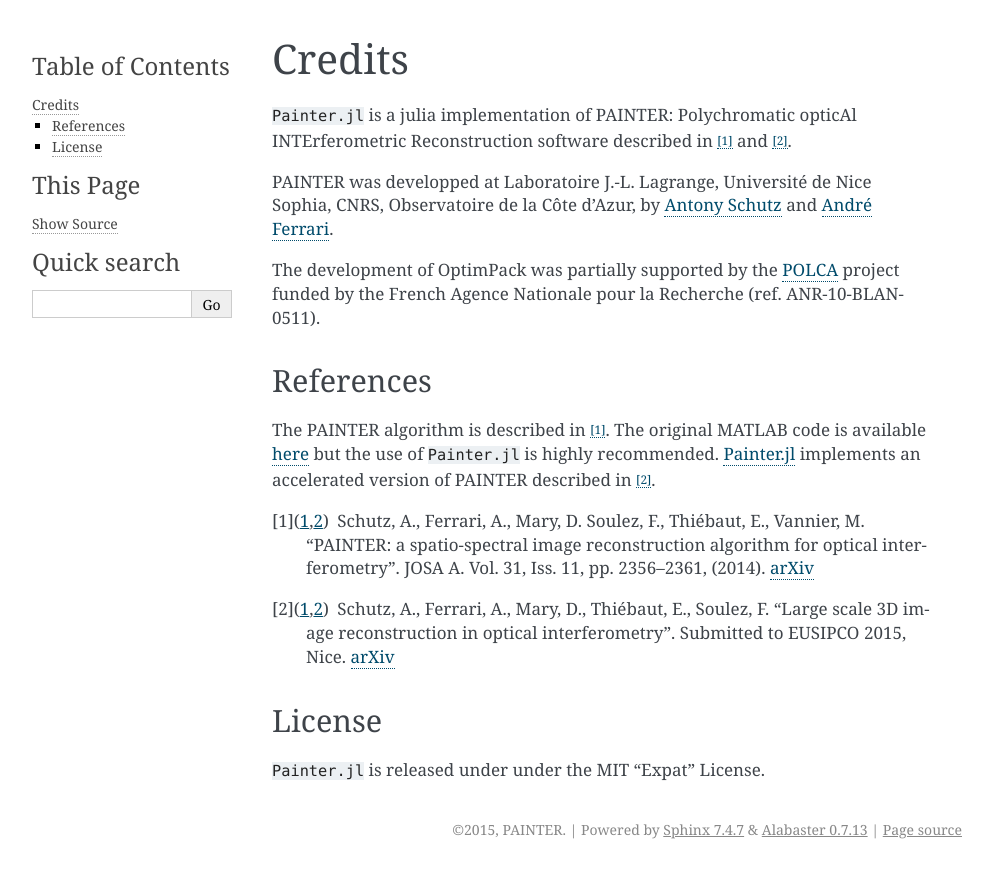
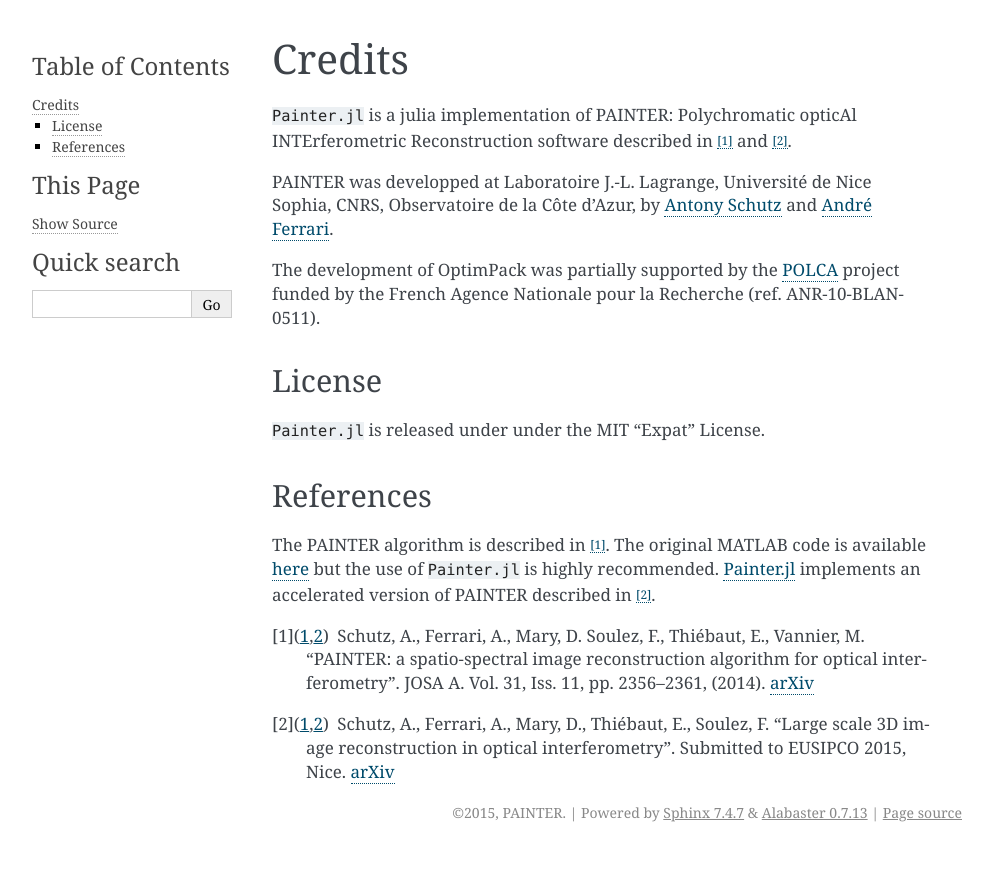
Before and after one commit to andferrari/PAINTER.jl, a Sphinx documentation site: the page built from doc/source/credits.rst, in a window 1280 px wide. Shown: the top 878 px of the page, without its empty margins (148-1141 px from the left). Built offline with Sphinx 7.4.7, drawn with Linux system fonts in a browser that asks for light colours; formulas are drawn with MathJax 3; some of the changed lines change nothing that is shown.

Commit message:
terminé pour ce soir

```diff
--- a/doc/source/credits.rst
+++ b/doc/source/credits.rst
@@ -13,6 +13,12 @@
 `POLCA <http://polca.univ-lyon1.fr>`_ project funded by the French
 Agence Nationale pour la Recherche (ref. ANR-10-BLAN-0511).
 
+License
+-------
+
+``Painter.jl`` is released under under the MIT "Expat" License.
+
+
 References
 ----------
 
@@ -25,9 +31,3 @@
 
 .. [1] Schutz, A., Ferrari, A., Mary, D. Soulez, F., Thiébaut, E., Vannier, M. "PAINTER: a spatio-spectral image reconstruction algorithm for optical interferometry". JOSA A. Vol. 31, Iss. 11, pp. 2356–2361, (2014). `arXiv <http://arxiv.org/abs/1407.1885>`_
 .. [2] Schutz, A., Ferrari, A., Mary, D., Thiébaut, E., Soulez, F. "Large scale 3D image reconstruction in optical interferometry". Submitted to EUSIPCO 2015, Nice. `arXiv <http://arxiv.org/abs/1503.01565>`_
-
-
-License
--------
-
-``Painter.jl`` is released under under the MIT "Expat" License.
--- a/doc/source/variables.rst
+++ b/doc/source/variables.rst
@@ -4,8 +4,8 @@
 Variables
 ---------
 
-  -  ``nbitermax``: number of ADMM iterations. Default: ``1000``.
-  -  ``aff``: if ``aff=true`` plots are enabled using ``PyPlot.jl``. Default: ``false``.
+  - ``nbitermax``: number of ADMM iterations. Default: ``1000``.
+  - ``aff``: if ``aff=true`` plots are enabled using ``PyPlot.jl``. Default: ``false``.
 
 Variables in ``OIDATA`` structure
 ----------------------------------
```
Also changed, not shown: doc/source/installation.rst (+4 -4 lines).
